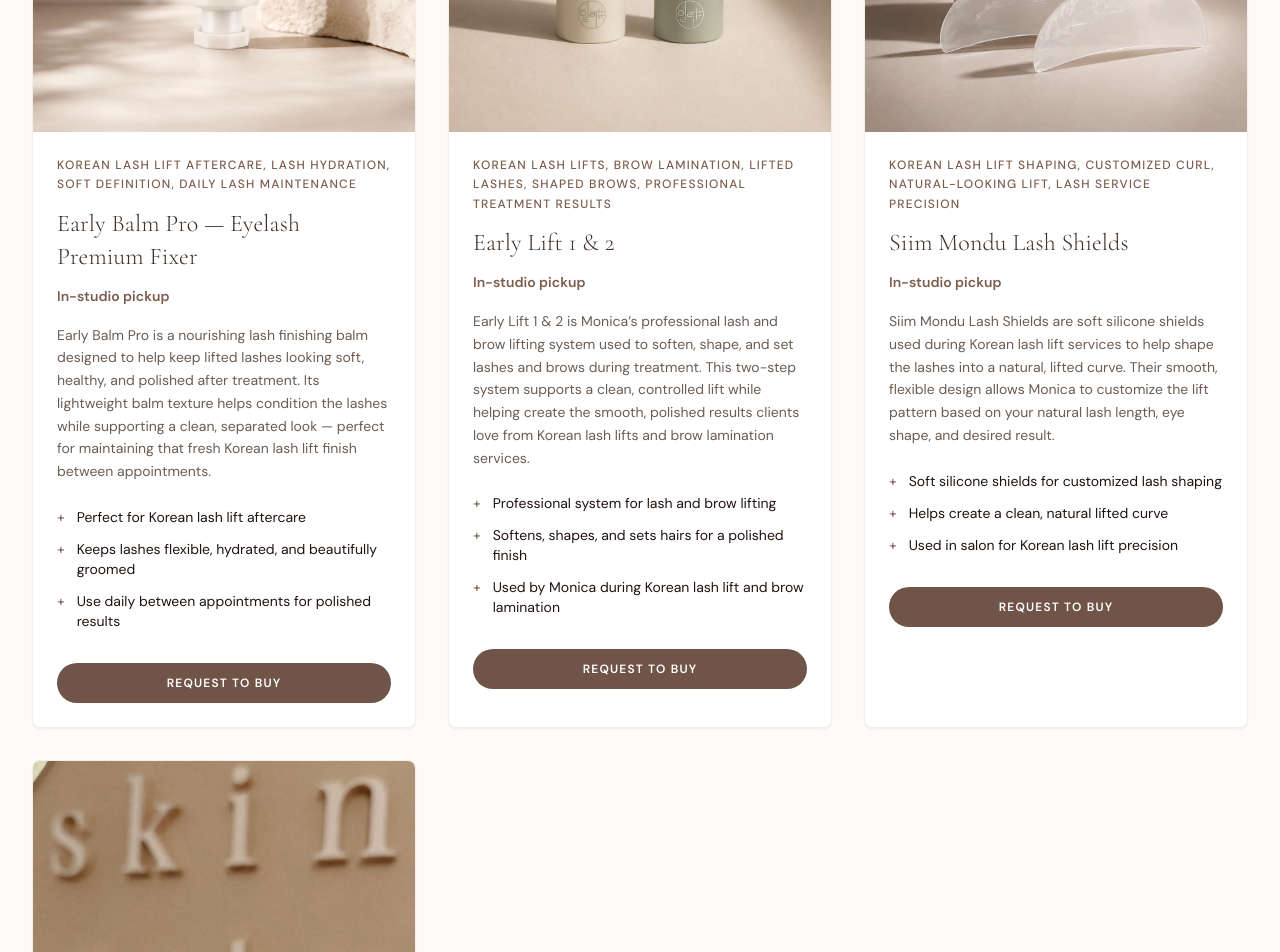
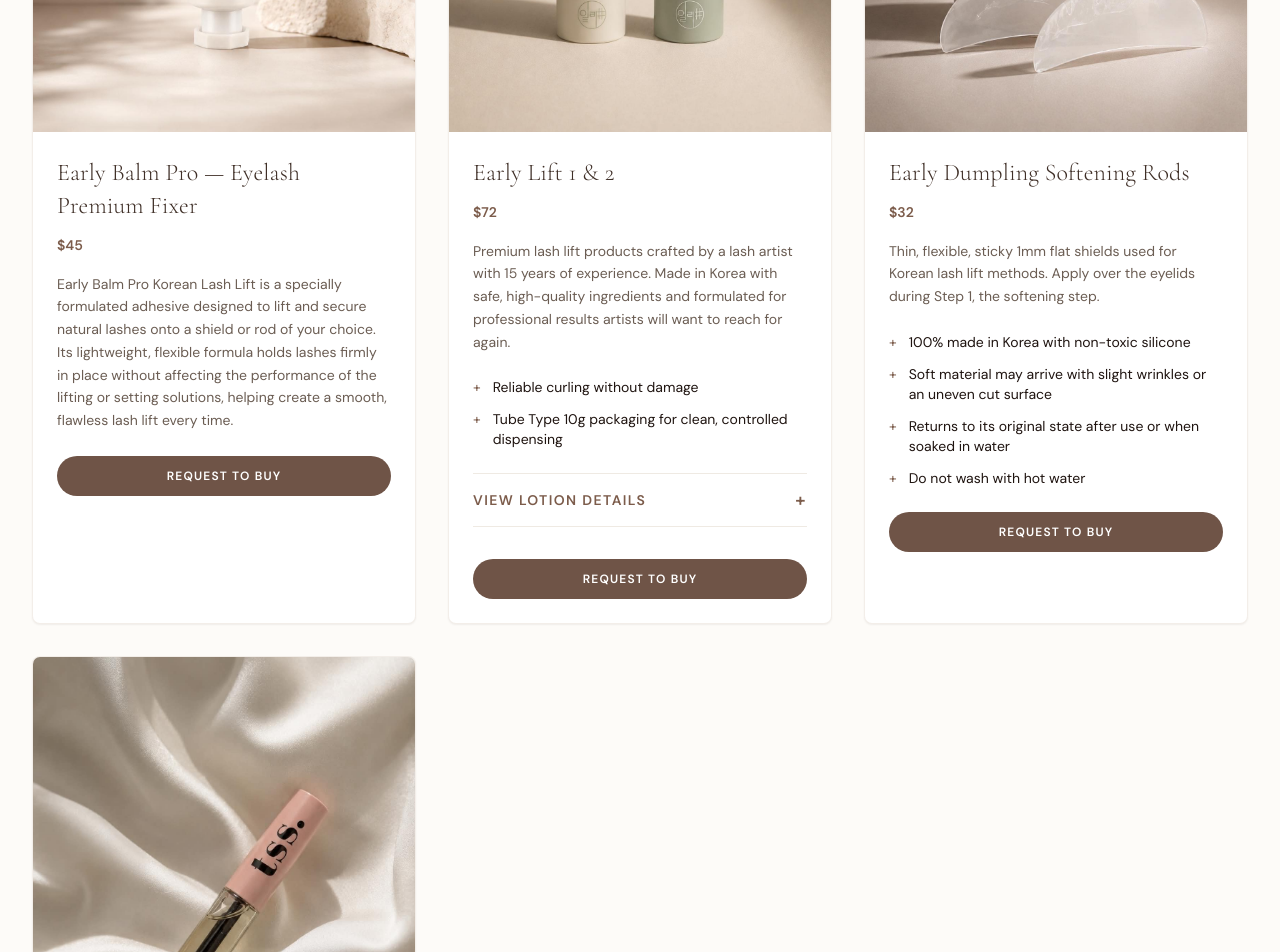
Before and after one commit to aethereology/theskinsanctuary, a Next.js app: page /shop in a window 1280 px wide. Shown: the part 840-1792 px from the top of the page. Built offline with nearby package versions, Linux system fonts and the light colour scheme.

Commit message:
Update shop product details

```diff
--- a/app/shop/page.tsx
+++ b/app/shop/page.tsx
@@ -1,7 +1,6 @@
 import Image from "next/image";
 import Link from "next/link";
 import { Metadata } from "next";
-import BookingButton from "@/components/BookingButton";
 import { flowHoverButtonClasses } from "@/components/ui/flow-hover-button";
 import { products } from "@/lib/data";
 import { site } from "@/lib/site";
@@ -49,9 +48,6 @@
                   />
                 </div>
                 <div className="p-6">
-                  <p className="text-xs font-medium text-clay uppercase tracking-widest mb-3">
-                    {product.bestFor}
-                  </p>
                   <h2 className="font-serif text-2xl text-cocoa mb-3">
                     {product.name}
                   </h2>
@@ -61,14 +57,83 @@
                   <p className="text-text-secondary text-sm mb-6">
                     {product.description}
                   </p>
-                  <ul className="space-y-3 mb-8">
+                  {product.details?.length ? (
+                    <ul className="space-y-3 mb-6">
                       {product.details.map((detail) => (
-                      <li key={detail} className="flex gap-3 text-sm text-espresso">
+                        <li
+                          key={detail}
+                          className="flex gap-3 text-sm text-espresso"
+                        >
                           <span className="text-clay">+</span>
                           <span>{detail}</span>
                         </li>
                       ))}
                     </ul>
+                  ) : null}
+                  {product.sections?.length ? (
+                    <details className="group border-y border-hairline/50 py-4 mb-8">
+                      <summary className="flex cursor-pointer list-none items-center justify-between gap-4 text-sm font-semibold uppercase tracking-widest text-clay [&::-webkit-details-marker]:hidden">
+                        <span>View lotion details</span>
+                        <span className="text-lg leading-none transition-transform group-open:rotate-45">
+                          +
+                        </span>
+                      </summary>
+                      <div className="space-y-5 pt-5">
+                        {product.sections.map((section) => (
+                          <section
+                            key={section.title}
+                            className="border-t border-hairline/50 pt-5 first:border-t-0 first:pt-0"
+                          >
+                            <div className="mb-2 flex items-baseline justify-between gap-4">
+                              <h3 className="font-serif text-xl text-cocoa">
+                                {section.title}
+                              </h3>
+                              {section.price ? (
+                                <p className="text-sm font-semibold text-clay whitespace-nowrap">
+                                  {section.price}
+                                </p>
+                              ) : null}
+                            </div>
+                            {section.description ? (
+                              <p className="text-sm text-text-secondary mb-4">
+                                {section.description}
+                              </p>
+                            ) : null}
+                            {section.details?.length ? (
+                              <ul className="space-y-2">
+                                {section.details.map((detail) => (
+                                  <li
+                                    key={detail}
+                                    className="flex gap-3 text-sm text-espresso"
+                                  >
+                                    <span className="text-clay">+</span>
+                                    <span>{detail}</span>
+                                  </li>
+                                ))}
+                              </ul>
+                            ) : null}
+                            {section.timing?.length ? (
+                              <div className="mt-4 border-l-2 border-clay/40 pl-4">
+                                <p className="text-[0.68rem] font-semibold text-clay uppercase tracking-widest mb-2">
+                                  Processing time
+                                </p>
+                                <ul className="space-y-1">
+                                  {section.timing.map((time) => (
+                                    <li
+                                      key={time}
+                                      className="text-sm text-text-secondary"
+                                    >
+                                      {time}
+                                    </li>
+                                  ))}
+                                </ul>
+                              </div>
+                            ) : null}
+                          </section>
+                        ))}
+                      </div>
+                    </details>
+                  ) : null}
                   <div className="flex flex-col gap-3">
                     <a
                       href={site.social.instagram.value}
--- a/lib/data.ts
+++ b/lib/data.ts
@@ -29,8 +29,14 @@
   image: string;
   imageAlt: string;
   description: string;
-  details: string[];
-  bestFor: string;
+  details?: string[];
+  sections?: {
+    title: string;
+    price?: string;
+    description?: string;
+    details?: string[];
+    timing?: string[];
+  }[];
 }
 
 export interface BlogPost {
@@ -231,59 +237,71 @@
 export const products: Product[] = [
   {
     name: "Early Balm Pro — Eyelash Premium Fixer",
-    price: "In-studio pickup",
+    price: "$45",
     image: "/images/earlybalmpro.jpg",
     imageAlt: "Tube of lash balm styled on a soft neutral surface",
     description:
-      "Early Balm Pro is a nourishing lash finishing balm designed to help keep lifted lashes looking soft, healthy, and polished after treatment. Its lightweight balm texture helps condition the lashes while supporting a clean, separated look — perfect for maintaining that fresh Korean lash lift finish between appointments.",
-    details: [
-      "Perfect for Korean lash lift aftercare",
-      "Keeps lashes flexible, hydrated, and beautifully groomed",
-      "Use daily between appointments for polished results",
-    ],
-    bestFor: "Korean lash lift aftercare, lash hydration, soft definition, daily lash maintenance",
+      "Early Balm Pro Korean Lash Lift is a specially formulated adhesive designed to lift and secure natural lashes onto a shield or rod of your choice. Its lightweight, flexible formula holds lashes firmly in place without affecting the performance of the lifting or setting solutions, helping create a smooth, flawless lash lift every time.",
   },
   {
     name: "Early Lift 1 & 2",
-    price: "In-studio pickup",
+    price: "$72",
     image: "/images/earlylift12.jpg",
     imageAlt: "Two professional lift solution bottles on a warm background",
     description:
-      "Early Lift 1 & 2 is Monica’s professional lash and brow lifting system used to soften, shape, and set lashes and brows during treatment. This two-step system supports a clean, controlled lift while helping create the smooth, polished results clients love from Korean lash lifts and brow lamination services.",
+      "Premium lash lift products crafted by a lash artist with 15 years of experience. Made in Korea with safe, high-quality ingredients and formulated for professional results artists will want to reach for again.",
     details: [
-      "Professional system for lash and brow lifting",
-      "Softens, shapes, and sets hairs for a polished finish",
-      "Used by Monica during Korean lash lift and brow lamination",
+      "Reliable curling without damage",
+      "Tube Type 10g packaging for clean, controlled dispensing",
     ],
-    bestFor: "Korean lash lifts, brow lamination, lifted lashes, shaped brows, professional treatment results",
+    sections: [
+      {
+        title: "Step 1: Softening Lotion",
+        price: "$36",
+        description:
+          "A neutral pH 7.5 perm solution with a pH similar to tears.",
+        details: [
+          "Safe and non-irritating",
+          "Efficient softening with thioglycolate (TGA) and cysteamine",
+          "Nourishing formula with keratin, collagen, and 11 natural extracts",
+          "Non-sticky, firm, elastic texture",
+        ],
+        timing: ["1st softening: 6-9 minutes", "Additional: 3-8 minutes"],
+      },
+      {
+        title: "Step 2: Setting Lotion",
+        price: "$36",
+        description:
+          "Lash clinic care designed to support the hair after softening.",
+        details: [
+          "Contains hydrolyzed collagen and hydrolyzed keratin",
+          "Helps restore damaged CMC (cell membrane complex)",
+        ],
+        timing: ["Leave on for 5 minutes after application"],
+      },
+    ],
   },
   {
-    name: "Siim Mondu Lash Shields",
-    price: "In-studio pickup",
+    name: "Early Dumpling Softening Rods",
+    price: "$32",
     image: "/images/siimmondulashshields.jpg",
-    imageAlt: "Soft silicone lash shields arranged with beauty tools",
+    imageAlt: "Soft silicone lash lift rods arranged with beauty tools",
     description:
-      "Siim Mondu Lash Shields are soft silicone shields used during Korean lash lift services to help shape the lashes into a natural, lifted curve. Their smooth, flexible design allows Monica to customize the lift pattern based on your natural lash length, eye shape, and desired result.",
+      "Thin, flexible, sticky 1mm flat shields used for Korean lash lift methods. Apply over the eyelids during Step 1, the softening step.",
     details: [
-      "Soft silicone shields for customized lash shaping",
-      "Helps create a clean, natural lifted curve",
-      "Used in salon for Korean lash lift precision",
+      "100% made in Korea with non-toxic silicone",
+      "Soft material may arrive with slight wrinkles or an uneven cut surface",
+      "Returns to its original state after use or when soaked in water",
+      "Do not wash with hot water",
     ],
-    bestFor: "Korean lash lift shaping, customized curl, natural-looking lift, lash service precision",
   },
   {
     name: "Lash & Brow Hydrating Serum",
-    price: "In-studio pickup",
-    image: "/images/lashandbrowhydratingserum.jpg",
-    imageAlt: "Hydrating serum bottle styled beside soft brow and lash imagery",
+    price: "$20",
+    image: "/images/lash-brow-hydrating-serum.jpg",
+    imageAlt: "Lash and brow hydrating serum tube on ivory satin",
     description:
-      "The Lash & Brow Hydrating Serum is a lightweight aftercare serum designed to keep lashes and brows feeling conditioned, soft, and healthy-looking. It’s ideal after a Korean lash lift, brow lamination, or brow styling service to help maintain a fresh, groomed finish.",
-    details: [
-      "Lightweight conditioning for lashes and brows",
-      "Helps maintain softness and healthy-looking hairs",
-      "Great for daily hydration after lift or lamination",
-    ],
-    bestFor: "lash lift aftercare, brow lamination aftercare, daily hydration, soft healthy-looking lashes and brows",
+      "Our Lash & Brow Hydrating Serum is a saturated aftercare serum designed to keep lashes and brows feeling conditioned, soft, and healthy-looking. It is ideal after a Korean lash lift, brow lamination, or even just to promote hair growth in areas of the face that can use it.",
   },
 ];
 
```
Also changed, not shown: public/images/lash-brow-hydrating-serum.jpg (added). Lines whose indentation alone changed are shown as unchanged.
